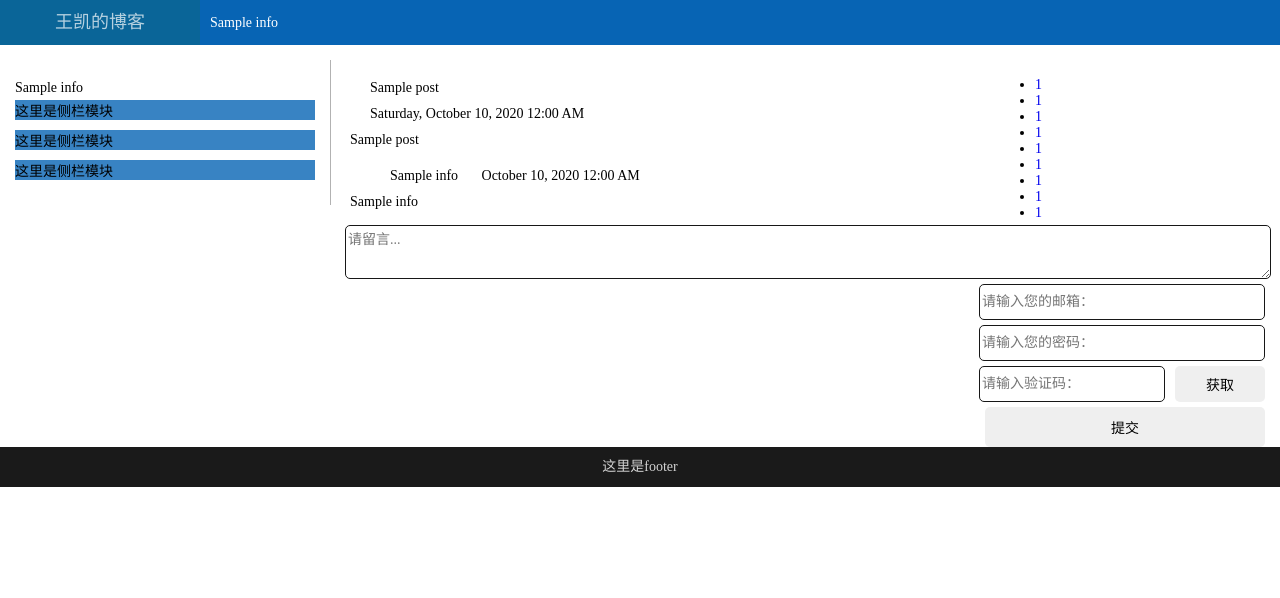
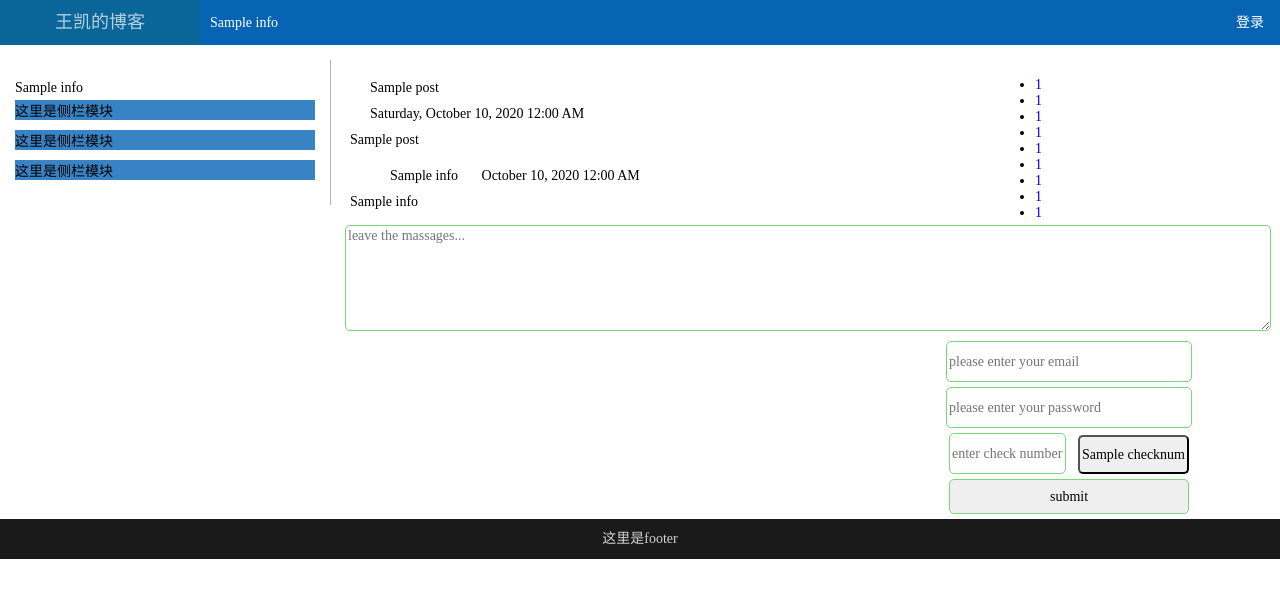
Before and after one commit to WANGKAIJIN1994/Blog_Python, a Python web app: template templates/post.html in a window 1280 px wide. Shown: the top 598 px of the page. Run offline with Jinja, Linux system fonts and the light colour scheme; the template is opened without the code that fills it: most values are stand-ins (such as "Sample title", 1, 10 or a date in 2020); some libraries are stand-ins or nearby versions.

Commit message:
数据库插入数据,注册登录的初步实现

```diff
--- a/requirements.txt
+++ b/requirements.txt
@@ -1,5 +1,4 @@
 flask
 pymysql
-flask-wtf
 flask-mail
 flask-moment
--- a/static/wk_blog.css
+++ b/static/wk_blog.css
@@ -51,14 +46,32 @@ body{
     display:block;
     padding-left: 10px;
     padding-right: 10px;
-    height:45px;
-    line-height: 45px;
     color:rgba(255,255,255,1);
 }
 
-.nav ul li a:hover{
+.nav ul li a:hover,.logo a:hover,.login:hover{
     background-color:rgba(12,102,145,0.8);
     color:rgba(255,255,255,0.7);
+}
+
+.login{
+    color:rgba(255,255,255,1);
+    text-align: center;
+    position:absolute;
+    width:60px;
+    top:0;
+    right:0;
+}
+
+#showloginpage{
+    display:none;
+    width:100%;
+    height:100%;
+    z-index:0;
+    top:0;
+    left:0;
+    position:fixed;
+    background-color: rgba(13,13,13,0.7);
 }
 
 .wrap{
@@ -137,59 +150,40 @@ body{
 
 }
 
+.form_input{
+    float:right;
+    width:90%;
+    max-width: 300px;
+    margin-right:5%;
+}
 .all_radius{
     border-top-left-radius: 5px;
     border-top-right-radius: 5px;
     border-bottom-left-radius: 5px;
     border-bottom-right-radius: 5px;
 }
-
 .input{
     display: block;
     padding:2px;
-    margin-top: 5px;
-    border:1px solid rgba(23,23,23,1);
+    height:35px;
+    width:80%;
+    margin:5px auto;
+    border:1px solid rgba(123,213,123,1);
 }
-
+.check{
+    margin-left: 10%;
+    width:37%;
+}
+.abtain{
+    float:right;
+    margin-top:-44px;
+    margin-right:10%;
+    width:37%;
+    height:39px;
+}
 .com_con{
     width:100%;
-}
-
-.user{
-    clear:both;
-    float:right;
-    max-width: 280px;
-    width:90%;
-    height:30px;
-}
-
-.button{
-    margin-top: 5px;
-    display: block;
-    border:0px;
-    float:right;
-    clear:both;
-}
-
-.check{
-    margin-right: 100px;
-    clear:both;
-    float:right;
-    max-width:180px;
-    width:40%;
-    height:30px;
-}
-
-.abtain{
-    margin-top: -36px;
-    width:90px;
-    height:36px;
-}
-
-.submit{
-    height:40px;
-    max-width:280px;
-    width:90%;
+    height:100px;
 }
 .footer{
     clear: both;
--- a/static/wk_blog.js
+++ b/static/wk_blog.js
@@ -1,4 +1,4 @@
-var checknumber;
+var checknumber = document.getElementById("form_comment").obtain.value;
 
 var XMLHttp = {
     XMLHttpRequestPool:[],
@@ -37,7 +37,7 @@ var XMLHttp = {
         }
         return objXMLHttp;
     },
-    sendRequest:function(method,url,date){
+    sendRequest:function(method,url,date,callback){
         var objXMLHttp = this.getInstance();
         with(objXMLHttp){
             try{
@@ -57,7 +57,7 @@ var XMLHttp = {
                 }
                 onreadystatechange = function(){
                     if(objXMLHttp.readyState == 4 && (objXMLHttp.status == 200||objXMLHttp.status==304)){
-                        checknumber = objXMLHttp.responseText;
+                        callback.call(null,objXMLHttp);
                     }
                 }
             }
@@ -66,38 +66,51 @@ var XMLHttp = {
     }
 };
 
-function obtaincheck(){
-        XMLHttp.sendRequest("GET","obtaincheck","")
+function changenumber(objXMLHttp){
+    checknumber = objXMLHttp.responseText;
+    document.getElementById("form_comment").obtain.value = checknumber;
 }
 
-
-function check(){
-    if(form_comment.comcontent.value ==""){
-        alert("please enter the comments");
-        return false;
+function obtaincheck(){
+    XMLHttp.sendRequest("GET","/obtainnumber","",changenumber);
 }
 
-    var reg = /^([a-zA-Z0-9]+[_|\_|\.]?)*[a-zA-Z0-9]+@([a-zA-Z0-9]+[_|\_|\.]?)*[a-zA-Z0-9]+\.[a-zA-Z]{2,3}$/;
-    if(!reg.test(form_comment.email.value)){
-        alert("please enter the right email");
-        return false;
+function showloginpage(){
+    document.getElementById('display').style.display = 'block';
+    document.getElementById('showloginpage').style.zIndex = 100;
+    document.getElementById('showloginpage').style.display = 'block';
 }
 
-    if(form_comment.password.value == ""){
-        alert("please enter the password");
-        return false;
+function closeloginpage(){
+    document.getElementById('display').style.display = 'none';
+    document.getElementById('showloginpage').style.zIndex = 0;
+    document.getElementById('showloginpage').style.display = 'none';
 }
 
-    if(form_comment.checknumber.value != checknumber){
-        alert("the checknumber is wrong!");
-        return false;
-    }
+function show_Login(){
+    document.getElementById("setRegister").innerHTML = "";
+    document.getElementById("form_login").action = "/login";
+    document.getElementById("login").style.fontSize = "17px";
+    document.getElementById("register").style.fontSize = "15px";
+    document.getElementById("display").style.height = "230px";
+    document.form_login.button.setAttribute("value","Sign In");
+    document.form_login.button.setAttribute("onclich","login()");
 }
 
-function switchline(event){
+function show_Register(){
+    document.getElementById("setRegister").innerHTML = '<input onkeydown="switchline(event,form_login)" class="input all_radius" type="password" name="confirm" placeholder="confirm password:"/>';
+    document.getElementById("register").style.fontSize = "17px";
+    document.getElementById("login").style.fontSize = "15px";
+    document.getElementById("form_login").action = "/register";
+    document.getElementById("display").style.height = "270px";
+    document.form_login.button.setAttribute("value","register");
+    document.form_login.button.setAttribute("onclich","register()");
+}
+
+function switchline(event,formID){
     var keyCode = event.keyCode;
     if(keyCode == 13||keyCode == 39){
-        var inputs = document.getElementById('form_comment').getElementsByTagName('input');
+        var inputs = formID.getElementsByTagName('input');
         var input = document.getElementsByName(document.activeElement.name)[0];
         var count = 0;
         (function(){
@@ -112,3 +125,54 @@ function switchline(event){
         event.preventDefault();
     }
 }
+
+function check(formID){
+    if(formID.comcontent != undefined && formID.comcontent.value == ""){
+        alert("please enter the comments");
+        return false;
+    }
+
+    var reg = /^([a-zA-Z0-9]+[_|\_|\.]?)*[a-zA-Z0-9]+@([a-zA-Z0-9]+[_|\_|\.]?)*[a-zA-Z0-9]+\.[a-zA-Z]{2,3}$/;
+    if(!reg.test(formID.email.value)){
+        alert("please enter the right email");
+        return false;
+    }
+
+    if(formID.password.value == ""){
+        alert("please enter the password");
+        return false;
+    }
+
+    if(formID.confirm != undefined){
+        if(formID.confirm.value != formID.password.value){
+            alert("The two passwords do not match");
+            return false;
+        }
+    }
+
+    if(formID.checknumber != undefined){
+        if(formID.checknumber.value != checknumber){
+            alert("the checknumber is wrong!");
+            return false;
+        }
+    }
+    return true;
+}
+
+function login(){
+    if(check(form_login) == true){
+        XMLHttp.sendRequest("POST","/login","wangkai",loginshow);
+    }
+    return false;
+}
+
+function loginshow(objXMLHttp){
+    alert(objXMLHttp.responseText);
+}
+
+function register(){
+    if(check(form_login) == true){
+        XMLHttp.sendRequest("POST","/register", $("form_login").serialize(),registershow);
+    }
+    return false;
+}
--- a/templates/post.html
+++ b/templates/post.html
@@ -18,7 +18,21 @@
                 {% endfor %}
             </ul>
         </nav>
+        <div class="login" onclick="showloginpage()">登录</div>
     </header>
+    <div id="display" class="all_radius">
+        <div class="selectlog">
+            <div id="login" style="font-size:17px" class = "login_head" onclick="show_Login()">登录</div><div id="line"></div><div id="register" class = "login_head" onclick="show_Register()">注册</div>
+        </div>
+        <div class = "form_input">
+            <form id="form_login" action="/login" method="POST">
+                <input onkeydown="switchline(event,form_login)" class="input all_radius" type="email" name="email" placeholder="please enter your email"/>
+                <input onkeydown="switchline(event,form_login)" class="input all_radius" type="password" name="password" placeholder="please enter your password"/>
+                <div id="setRegister"></div>
+                <input onkeydown="switchline(event,form_login)" class="input all_radius" type ="button" name = "button" value="Sign In"/ onclick="login()">
+            </form>
+        </div>
+    </div>
     <div class="wrap">
         <aside class="sidebar">
             <!--这里是文章名-->
@@ -52,21 +66,22 @@
                 </article>
                 {% endfor %}
             </div>
-
-            <form id="form_comment" action="" method="POST">
-                <textarea class="com_con input all_radius" name="comcontent" placeholder="请留言..." form="form_comment" rows="3" wrap="virtual"></textarea>
-                <input onkeydown="switchline(event)" class="user input all_radius" type="email" name="email" placeholder="请输入您的邮箱："/>
-                <input onkeydown="switchline(event)" class="user input all_radius" type="password" name="password" placeholder="请输入您的密码："/>
-                <input onkeydown="switchline(event)" class="check input all_radius" type="text" name="checknumber" placeholder="请输入验证码："/>
-                <input onkeydown="switchline(event)" class="abtain button all_radius" type="button" name="obtain" value="获取" onclick ="obtaincheck();"/>
-                <input onkeydown="switchline(event)" class="submit button all_radius" type ="submit" value="提交"/ onclick="return check();">
+            <form id="form_comment" action="{{url_for('comment')}}" method="POST">
+                <textarea class="com_con input all_radius" name="comcontent" placeholder="leave the massages..." form="form_comment" rows="5" wrap="virtual"></textarea>
+                <div class = "form_input">
+                    <input onkeydown="switchline(event,form_comment)" class="input all_radius" type="email" name="email" placeholder="please enter your email"/>
+                    <input onkeydown="switchline(event,form_comment)" class="input all_radius" type="password" name="password" placeholder="please enter your password"/>
+                    <input onkeydown="switchline(event,form_comment)" class="check input all_radius" type="text" name="checknumber" placeholder="enter check number"/>
+                    <input onkeydown="switchline(event,form_comment)" class="abtain all_radius" type="button" name="obtain" value="{{ checknum }}" onclick ="obtaincheck();"/>
+                    <input onkeydown="switchline(event,form_comment)" class="input all_radius" type ="submit" value="submit"/ onclick="return check(form_comment);">
+                </div>
             </form>
-
         </div>
     </div>
     <footer class="footer">
          这里是footer
     </footer>
+    <div id="showloginpage" onclick="closeloginpage()"></div>
 <script type="text/javascript" src="{{ url_for('static',filename = 'jquery-2.2.3.min.js') }}"></script>
 <script type="text/javascript" src="{{ url_for('static',filename = 'wk_blog.js') }}" ></script>
 {{ moment.include_moment() }}
--- /dev/null
+++ b/test.py
@@ -0,0 +1,5 @@
+
+if checknumber() == str(1234):
+    print('true')
+else:
+    print('false')
```
Also changed, not shown: other parts of static/wk_blog.css (+34 -5 lines), manage.py (+70 -10 lines), models.py (+41 -3 lines), templates/catalogue.html (+16 -0 lines), templates/index.html (+16 -0 lines). Lines whose indentation alone changed are shown as unchanged.
